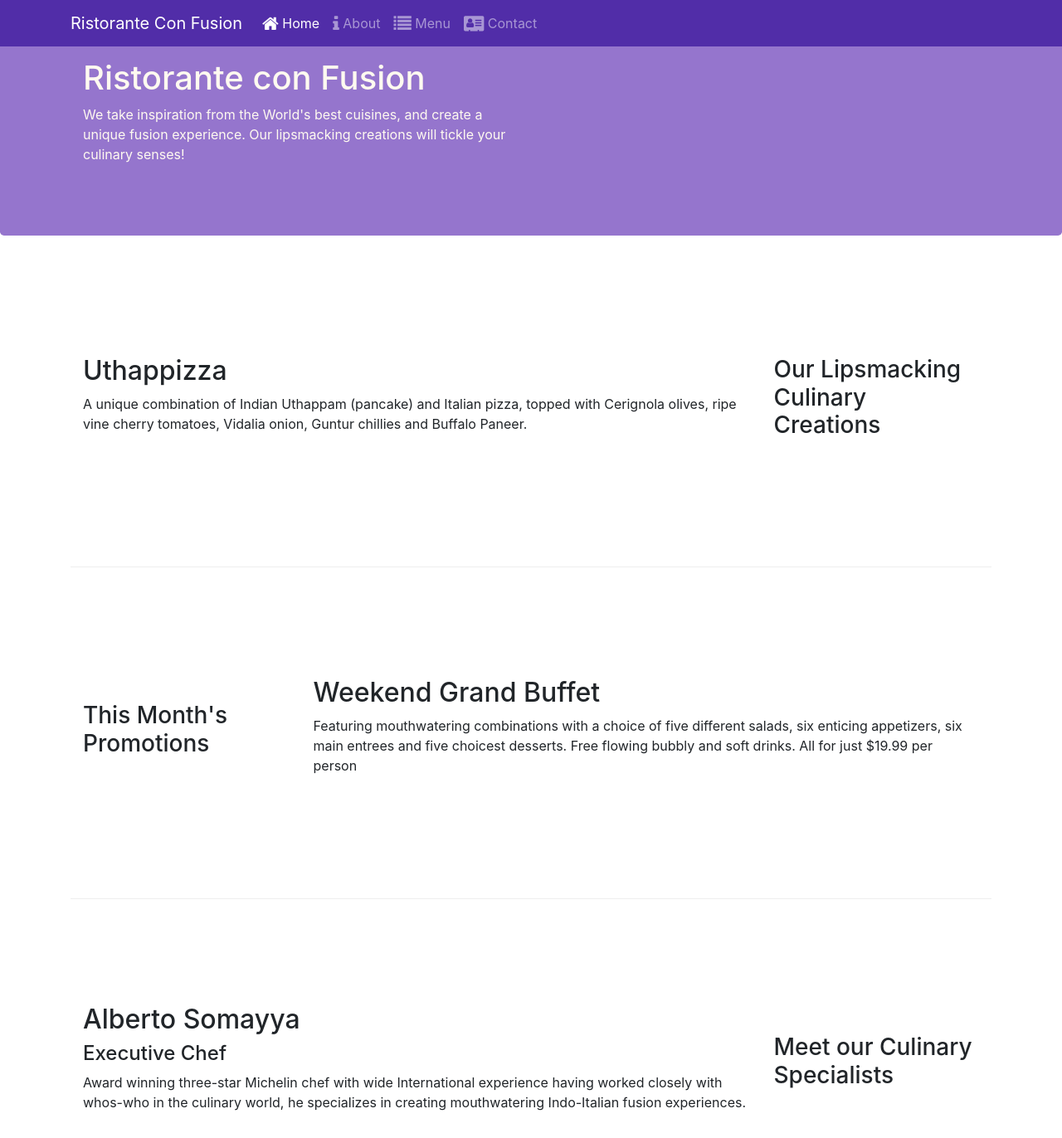
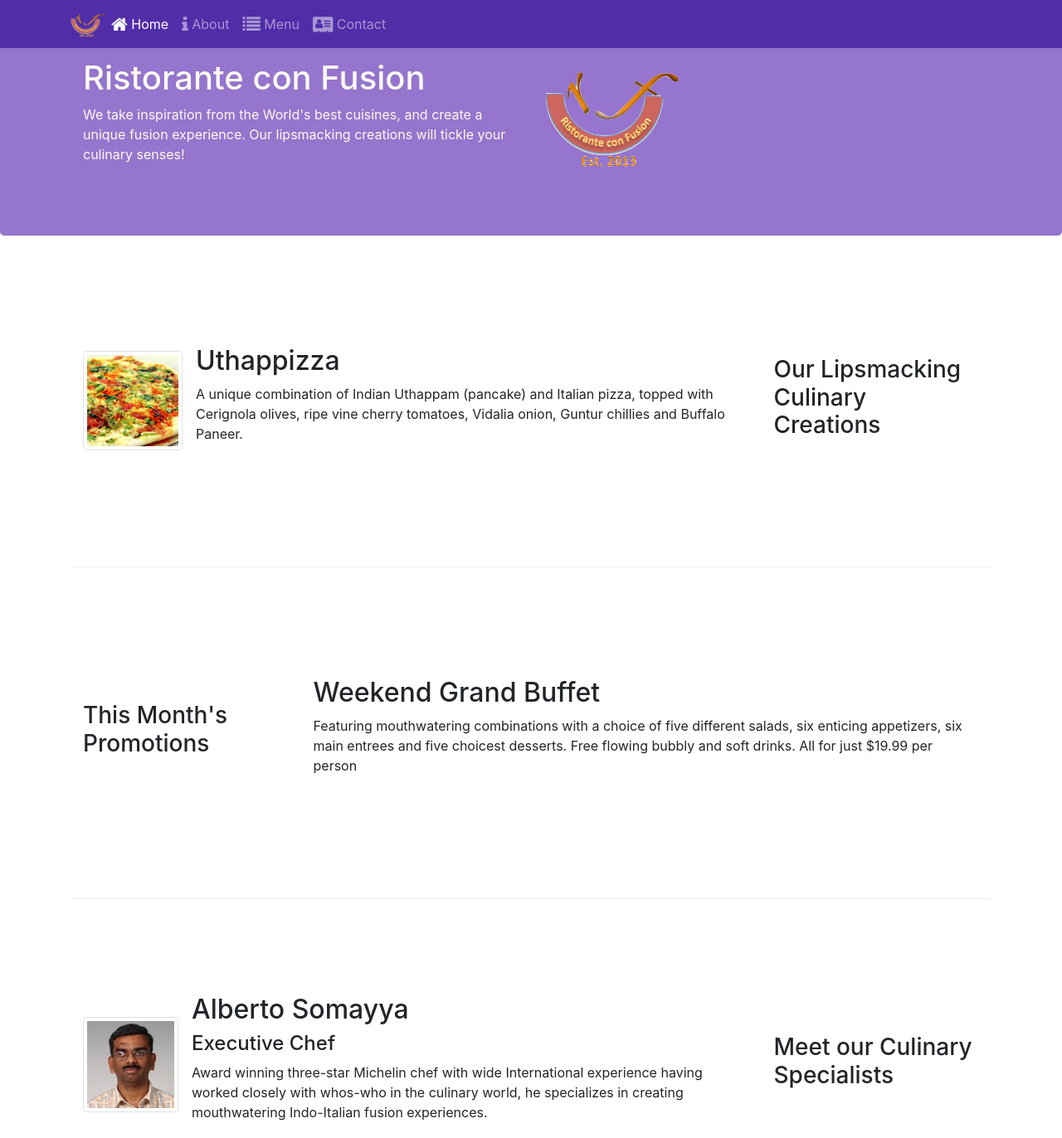
Before and after one commit to FlowsyCurls/Bootstrap4-, a website: page index.html in a window 1280 px wide. Shown: the top 1372 px of the page at 83% size. Drawn offline with nearby package versions, Linux system fonts and the light colour scheme.

Commit message:
Images and Media

```diff
--- a/index.html
+++ b/index.html
@@ -23,8 +23,7 @@
             <button class="navbar-toggler" type="button" data-toggle="collapse" data-target="#Navbar">
                 <span class="navbar-toggler-icon"></span>
             </button>
-            <a class="navbar-brand" href="./index.html">Ristorante Con Fusion</a>
-            <div class="collapse navbar-collapse" id="Navbar">
+            <a class="navbar-brand mr-auto" href="./index.html"><img src="img/logo.png" height="30" width="41"></a>            <div class="collapse navbar-collapse" id="Navbar">
                 <ul class="navbar-nav mr-auto">
                     <li class="nav-item active"><a class="nav-link" href="./index.html"><span class="fa fa-home fa-lg"></span> Home</a></li>
                     <li class="nav-item"><a class="nav-link" href="./aboutus.html"><span class="fa fa-info fa-lg"></span> About</a></li>
@@ -43,7 +42,8 @@
                     <h1>Ristorante con Fusion</h1>
                     <p>We take inspiration from the World's best cuisines, and create a unique fusion experience. Our lipsmacking creations will tickle your culinary senses!</p>
                 </div>
-                <div class="col-12 col-sm">
+                <div class="col-12 col-sm align-self-center">
+                    <img src="img/logo.png" class="img-fluid">
                 </div>
             </div>
         </div>
@@ -55,8 +55,17 @@
                 <h3>Our Lipsmacking Culinary Creations</h3>
             </div>
             <div class="col col-sm order-sm-first col-md">
-                <h2>Uthappizza</h2>
-                <p>A unique combination of Indian Uthappam (pancake) and Italian pizza, topped with Cerignola olives, ripe vine cherry tomatoes, Vidalia onion, Guntur chillies and Buffalo Paneer.</p>
+                <div class="media">
+                    <img class="d-flex mr-3 img-thumbnail align-self-center"
+                            src="img/uthappizza.png" alt="Uthappizza">
+                    <div class="media-body">
+                        <h2 class="mt-0">Uthappizza</h2>
+                        <p class="d-none d-sm-block">A unique combination of Indian Uthappam (pancake) and
+                            Italian pizza, topped with Cerignola olives, ripe vine
+                            cherry tomatoes, Vidalia onion, Guntur chillies and
+                            Buffalo Paneer.</p>
+                    </div>
+                </div>
             </div>
         </div>
 
@@ -76,9 +85,19 @@
                 <h3>Meet our Culinary Specialists</h3>
             </div>
             <div class="col col-sm order-sm-first col-md">
-                <h2>Alberto Somayya</h2>
-                <h4>Executive Chef</h4>
-                <p>Award winning three-star Michelin chef with wide International experience having worked closely with whos-who in the culinary world, he specializes in creating mouthwatering Indo-Italian fusion experiences. </p>
+                <div class="media">
+                    <img class="d-flex mr-3 img-thumbnail align-self-center"
+                            src="img/alberto.png" alt="Alberto Somayya">
+                    <div class="media-body">
+                        <h2 class="mt-0">Alberto Somayya</h2>
+                        <h4>Executive Chef</h4>
+                        <p class="d-none d-sm-block">Award winning three-star Michelin chef with wide
+                            International experience having worked closely with
+                            whos-who in the culinary world, he specializes in
+                            creating mouthwatering Indo-Italian fusion experiences.
+                            </p>
+                    </div>
+                </div>
             </div>
         </div>
     </div>
```
Also changed, not shown: aboutus.html (+3 -3 lines), contactus.html (+3 -2 lines), img/alberto.png (added), img/buffet.png (added), img/extra small screen.png (renamed from imgs/extra small screen.png), img/logo.png (added), img/normal screen.png (renamed from imgs/normal screen.png), img/uthappizza.png (added).
